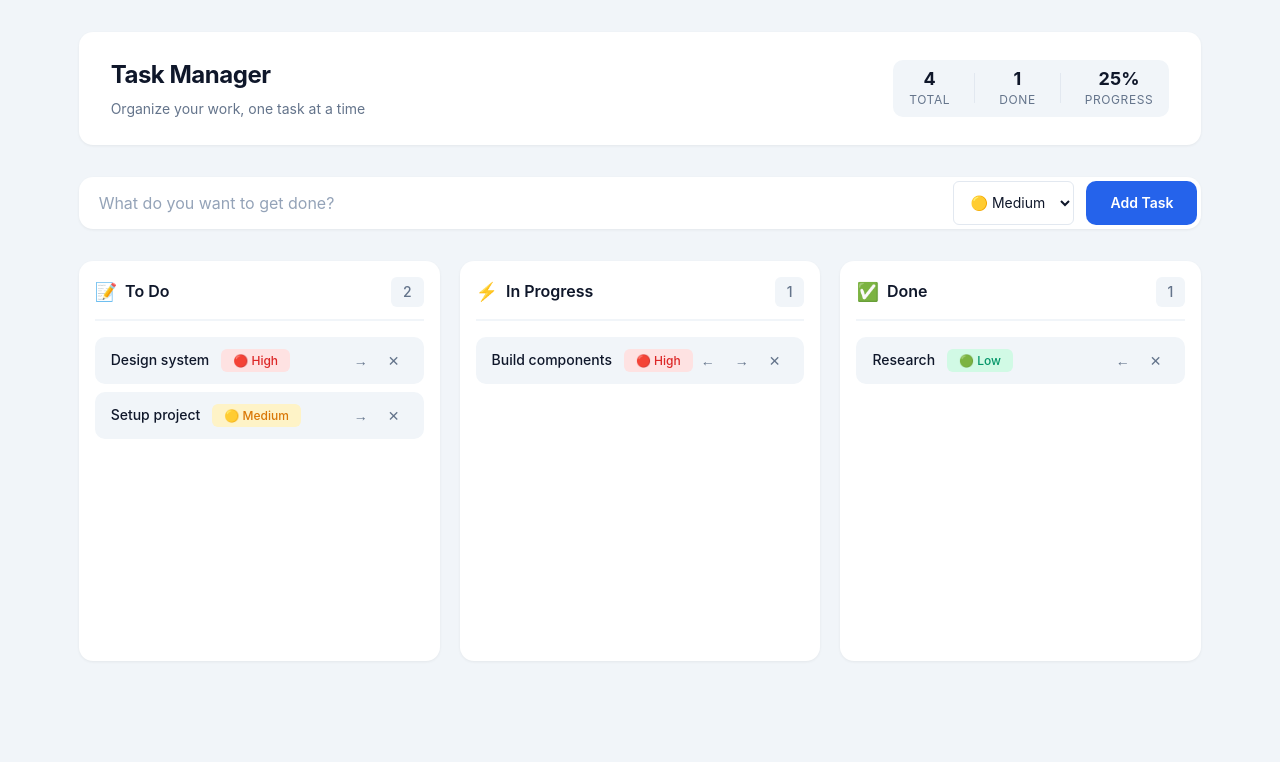
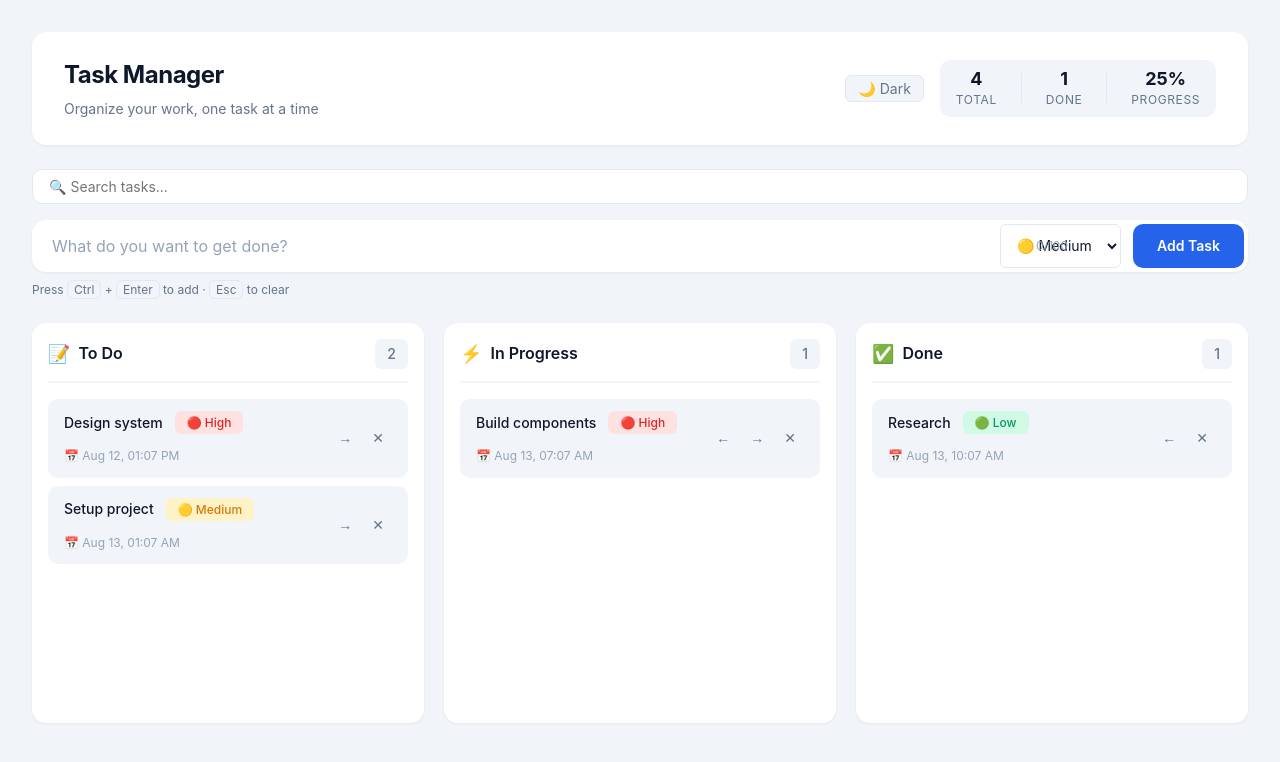
Before and after one commit to muthokaricky-alt/task-manager, a React (Vite) app: page / in a window 1280 px wide. Shown: the top 762 px of the page. Built offline with nearby package versions, Linux system fonts and the light colour scheme.

Commit message:
Add new features: search, dark mode, undo delete, keyboard shortcuts, edit titles, creation dates

```diff
--- a/src/App.css
+++ b/src/App.css
@@ -5,6 +5,17 @@
   padding: var(--spacing-8);
   background: var(--color-bg);
   min-height: 100vh;
+  transition: background var(--transition-base), color var(--transition-base);
+}
+
+/* ===== DARK MODE ===== */
+.app.dark {
+  --color-bg: #0f172a;
+  --color-bg-white: #1e293b;
+  --color-border: #334155;
+  --color-text: #f1f5f9;
+  --color-text-secondary: #94a3b8;
+  --color-text-light: #64748b;
 }
 
 /* ===== HEADER ===== */
@@ -12,11 +23,12 @@
   display: flex;
   justify-content: space-between;
   align-items: center;
-  margin-bottom: var(--spacing-8);
+  margin-bottom: var(--spacing-6);
   padding: var(--spacing-6) var(--spacing-8);
   background: var(--color-bg-white);
   border-radius: var(--radius-lg);
   box-shadow: 0 1px 3px rgba(0, 0, 0, 0.06);
+  transition: background var(--transition-base);
 }
 
 .header-left {
@@ -40,6 +52,24 @@
 .header-right {
   display: flex;
   align-items: center;
+  gap: var(--spacing-4);
+}
+
+/* ===== THEME TOGGLE ===== */
+.theme-toggle {
+  padding: var(--spacing-1) var(--spacing-3);
+  border: 1px solid var(--color-border);
+  border-radius: var(--radius-sm);
+  background: var(--color-bg);
+  color: var(--color-text-secondary);
+  cursor: pointer;
+  font-family: var(--font-family);
+  font-size: var(--font-size-sm);
+  transition: all var(--transition-fast);
+}
+
+.theme-toggle:hover {
+  background: var(--color-border);
 }
 
 /* ===== STATS BAR ===== */
@@ -50,6 +80,7 @@
   padding: var(--spacing-2) var(--spacing-4);
   background: var(--color-bg);
   border-radius: var(--radius-md);
+  transition: background var(--transition-base);
 }
 
 .stat-item {
@@ -78,9 +109,45 @@
   background: var(--color-border);
 }
 
+/* ===== SEARCH BAR ===== */
+.search-bar {
+  position: relative;
+  margin-bottom: var(--spacing-4);
+}
+
+.search-input {
+  width: 100%;
+  padding: var(--spacing-2) var(--spacing-4);
+  padding-right: 40px;
+  border: 1px solid var(--color-border);
+  border-radius: var(--radius-md);
+  background: var(--color-bg-white);
+  color: var(--color-text);
+  font-family: var(--font-family);
+  font-size: var(--font-size-sm);
+  transition: border-color var(--transition-fast);
+}
+
+.search-input:focus {
+  outline: none;
+  border-color: var(--color-primary);
+}
+
+.clear-search {
+  position: absolute;
+  right: 12px;
+  top: 50%;
+  transform: translateY(-50%);
+  background: none;
+  border: none;
+  color: var(--color-text-secondary);
+  cursor: pointer;
+  font-size: var(--font-size-sm);
+}
+
 /* ===== ADD TASK FORM ===== */
 .add-task {
-  margin-bottom: var(--spacing-8);
+  margin-bottom: var(--spacing-6);
 }
 
 .input-group {
@@ -90,9 +157,10 @@
   padding: var(--spacing-1);
   border-radius: var(--radius-lg);
   box-shadow: 0 1px 3px rgba(0, 0, 0, 0.06);
+  position: relative;
+  transition: background var(--transition-base);
 }
 
-/* Input field inside the group */
 .input-group .form-input {
   flex: 1;
   border: none;
@@ -101,13 +169,22 @@
   background: transparent;
   outline: none;
   font-family: var(--font-family);
+  color: var(--color-text);
 }
 
 .input-group .form-input::placeholder {
   color: var(--color-text-light);
 }
 
-/* Priority dropdown */
+.char-counter {
+  position: absolute;
+  right: 180px;
+  top: 50%;
+  transform: translateY(-50%);
+  font-size: var(--font-size-xs);
+  color: var(--color-text-light);
+}
+
 .input-group .priority-select {
   padding: var(--spacing-2) var(--spacing-3);
   border: 1px solid var(--color-border);
@@ -130,7 +207,49 @@
   white-space: nowrap;
 }
 
-/* ===== KANBAN BOARD ===== */
+.keyboard-hint {
+  margin-top: var(--spacing-2);
+  font-size: var(--font-size-xs);
+  color: var(--color-text-secondary);
+}
+
+.keyboard-hint kbd {
+  padding: 1px 6px;
+  border: 1px solid var(--color-border);
+  border-radius: var(--radius-sm);
+  background: var(--color-bg);
+  font-family: var(--font-family);
+  font-size: var(--font-size-xs);
+}
+
+/* ===== UNDO NOTIFICATION ===== */
+.undo-notification {
+  display: flex;
+  justify-content: space-between;
+  align-items: center;
+  padding: var(--spacing-3) var(--spacing-4);
+  margin-bottom: var(--spacing-4);
+  background: var(--color-bg-white);
+  border: 1px solid var(--color-border);
+  border-radius: var(--radius-md);
+  box-shadow: 0 4px 12px rgba(0, 0, 0, 0.08);
+  animation: slideIn 0.3s cubic-bezier(0.4, 0, 0.2, 1);
+}
+
+.undo-btn {
+  background: none;
+  border: none;
+  color: var(--color-primary);
+  cursor: pointer;
+  font-weight: 600;
+  font-family: var(--font-family);
+}
+
+.undo-btn:hover {
+  text-decoration: underline;
+}
+
+/* ===== BOARD ===== */
 .board {
   display: grid;
   grid-template-columns: repeat(3, 1fr);
@@ -144,7 +263,7 @@
   padding: var(--spacing-4);
   min-height: 400px;
   box-shadow: 0 1px 3px rgba(0, 0, 0, 0.06);
-  transition: box-shadow var(--transition-base);
+  transition: all var(--transition-base);
 }
 
 .column:hover {
@@ -176,7 +295,6 @@
   color: var(--color-text);
 }
 
-/* Task count badge */
 .task-count {
   font-size: var(--font-size-sm);
   font-weight: 500;
@@ -227,6 +345,32 @@
   color: var(--color-text);
   font-weight: 500;
   word-break: break-word;
+  cursor: pointer;
+}
+
+.task-title:hover {
+  color: var(--color-primary);
+}
+
+.task-edit-input {
+  padding: 2px 8px;
+  border: 2px solid var(--color-primary);
+  border-radius: var(--radius-sm);
+  background: var(--color-bg-white);
+  font-family: var(--font-family);
+  font-size: var(--font-size-sm);
+  color: var(--color-text);
+  min-width: 120px;
+}
+
+.task-edit-input:focus {
+  outline: none;
+}
+
+.task-date {
+  font-size: var(--font-size-xs);
+  color: var(--color-text-light);
+  white-space: nowrap;
 }
 
 /* ===== PRIORITY BADGES ===== */
@@ -260,6 +404,22 @@
 .priority-low {
   background: #d1fae5;
   color: #059669;
+}
+
+/* Dark mode priority badges */
+.app.dark .priority-high {
+  background: #7f1d1d;
+  color: #fca5a5;
+}
+
+.app.dark .priority-medium {
+  background: #78350f;
+  color: #fcd34d;
+}
+
+.app.dark .priority-low {
+  background: #064e3b;
+  color: #6ee7b7;
 }
 
 /* ===== TASK ACTION BUTTONS ===== */
@@ -393,7 +553,6 @@
   animation: pulse 1.5s ease-in-out infinite;
 }
 
-/* Skeleton animation */
 @keyframes pulse {
   0%, 100% { opacity: 1; }
   50% { opacity: 0.5; }
@@ -424,7 +583,6 @@
     padding: var(--spacing-4);
   }
 
-  /* Stack header on mobile */
   .app-header {
     flex-direction: column;
     align-items: flex-start;
@@ -434,9 +592,9 @@
 
   .header-right {
     width: 100%;
+    flex-wrap: wrap;
   }
 
-  /* Full-width stats */
   .stats {
     width: 100%;
     justify-content: space-around;
@@ -447,12 +605,10 @@
     display: none;
   }
 
-  /* Single column board on mobile */
   .board {
     grid-template-columns: 1fr;
   }
 
-  /* Stack form inputs on mobile */
   .input-group {
     flex-direction: column;
     background: transparent;
@@ -467,6 +623,10 @@
     padding: var(--spacing-3);
   }
 
+  .char-counter {
+    display: none;
+  }
+
   .input-group .priority-select {
     width: 100%;
     padding: var(--spacing-3);
@@ -476,8 +636,12 @@
     width: 100%;
   }
 
-  /* Wrap task content on mobile */
   .task-content {
     flex-wrap: wrap;
   }
+
+  .task-date {
+    font-size: var(--font-size-xs);
+    width: 100%;
+  }
 }
--- a/src/App.jsx
+++ b/src/App.jsx
@@ -1,4 +1,4 @@
-import React, { useState, useEffect } from 'react'
+import React, { useState, useEffect, useRef } from 'react'
 import './App.css'
 
 function App() {
@@ -10,12 +10,34 @@ function App() {
   const [newTaskPriority, setNewTaskPriority] = useState('medium')
   const [loading, setLoading] = useState(true)
 
+  // State for undo feature
+  const [deletedTask, setDeletedTask] = useState(null)
+  const [showUndo, setShowUndo] = useState(false)
+
+  // State for search
+  const [searchTerm, setSearchTerm] = useState('')
+
+  // State for dark mode
+  const [darkMode, setDarkMode] = useState(false)
+
+  // State for editing
+  const [editingTask, setEditingTask] = useState(null)
+
+  // Ref for input focus
+  const inputRef = useRef(null)
+
   // Load tasks from localStorage on mount
   useEffect(() => {
-    const stored = localStorage.getItem('tasks')
-    if (stored) {
+    const storedTasks = localStorage.getItem('tasks')
+    const storedTheme = localStorage.getItem('darkMode')
+
+    if (storedTheme) {
+      setDarkMode(JSON.parse(storedTheme))
+    }
+
+    if (storedTasks) {
       try {
-        setTasks(JSON.parse(stored))
+        setTasks(JSON.parse(storedTasks))
       } catch {
         setTasks({ todo: [], inProgress: [], done: [] })
       }
@@ -23,14 +45,14 @@ function App() {
       // Seed data for first-time users
       setTasks({
         todo: [
-          { id: '1', title: 'Design system', priority: 'high' },
-          { id: '2', title: 'Setup project', priority: 'medium' }
+          { id: '1', title: 'Design system', priority: 'high', createdAt: Date.now() - 86400000 },
+          { id: '2', title: 'Setup project', priority: 'medium', createdAt: Date.now() - 43200000 }
         ],
         inProgress: [
-          { id: '3', title: 'Build components', priority: 'high' }
+          { id: '3', title: 'Build components', priority: 'high', createdAt: Date.now() - 21600000 }
         ],
         done: [
-          { id: '4', title: 'Research', priority: 'low' }
+          { id: '4', title: 'Research', priority: 'low', createdAt: Date.now() - 10800000 }
         ]
       })
     }
@@ -44,29 +66,64 @@ function App() {
     }
   }, [tasks, loading])
 
+  // Save dark mode preference
+  useEffect(() => {
+    localStorage.setItem('darkMode', JSON.stringify(darkMode))
+    if (darkMode) {
+      document.body.classList.add('dark')
+    } else {
+      document.body.classList.remove('dark')
+    }
+  }, [darkMode])
+
   // Add a new task to the "To Do" column
   const addTask = () => {
     if (!newTask.trim()) return
     const task = {
       id: Date.now().toString(),
       title: newTask.trim(),
-      priority: newTaskPriority
+      priority: newTaskPriority,
+      createdAt: Date.now()
     }
     setTasks(prev => ({
       ...prev,
       todo: [...prev.todo, task]
     }))
-    // Reset form fields
     setNewTask('')
     setNewTaskPriority('medium')
+    inputRef.current?.focus()
   }
 
-  // Delete a task from any column
+  // Delete a task from any column with undo support
   const deleteTask = (column, id) => {
+    const taskToDelete = tasks[column].find(t => t.id === id)
+    if (!taskToDelete) return
+
+    setDeletedTask({ column, task: taskToDelete })
+    setShowUndo(true)
+
     setTasks(prev => ({
       ...prev,
       [column]: prev[column].filter(t => t.id !== id)
     }))
+
+    // Auto-hide undo notification after 5 seconds
+    setTimeout(() => {
+      setShowUndo(false)
+      setDeletedTask(null)
+    }, 5000)
+  }
+
+  // Undo the last deleted task
+  const undoDelete = () => {
+    if (!deletedTask) return
+    const { column, task } = deletedTask
+    setTasks(prev => ({
+      ...prev,
+      [column]: [...prev[column], task]
+    }))
+    setShowUndo(false)
+    setDeletedTask(null)
   }
 
   // Move a task from one column to another
@@ -88,6 +145,18 @@ function App() {
         task.id === id ? { ...task, priority: newPriority } : task
       )
     }))
+  }
+
+  // Edit task title inline
+  const editTaskTitle = (column, id, newTitle) => {
+    if (!newTitle.trim()) return
+    setTasks(prev => ({
+      ...prev,
+      [column]: prev[column].map(task =>
+        task.id === id ? { ...task, title: newTitle.trim() } : task
+      )
+    }))
+    setEditingTask(null)
   }
 
   // Column definitions with icons
@@ -119,10 +188,46 @@ function App() {
     return priorities[nextIndex]
   }
 
+  // Helper: Format date
+  const formatDate = (timestamp) => {
+    return new Date(timestamp).toLocaleDateString('en-US', {
+      month: 'short',
+      day: 'numeric',
+      hour: '2-digit',
+      minute: '2-digit'
+    })
+  }
+
+  // Filter tasks based on search term
+  const getFilteredTasks = (columnTasks) => {
+    if (!searchTerm.trim()) return columnTasks
+    return columnTasks.filter(task =>
+      task.title.toLowerCase().includes(searchTerm.toLowerCase())
+    )
+  }
+
+  // Keyboard shortcuts
+  useEffect(() => {
+    const handleKeyDown = (e) => {
+      // Ctrl + Enter to add task
+      if ((e.ctrlKey || e.metaKey) && e.key === 'Enter') {
+        e.preventDefault()
+        addTask()
+      }
+      // Escape to clear input
+      if (e.key === 'Escape') {
+        setNewTask('')
+        inputRef.current?.blur()
+      }
+    }
+    document.addEventListener('keydown', handleKeyDown)
+    return () => document.removeEventListener('keydown', handleKeyDown)
+  }, [addTask])
+
   // Show loading skeletons while data loads
   if (loading) {
     return (
-      <div className="app">
+      <div className={`app ${darkMode ? 'dark' : ''}`}>
         <div className="skeleton-header" />
         <div className="skeleton-stats" />
         <div className="skeleton-board">
@@ -135,7 +240,7 @@ function App() {
   }
 
   return (
-    <div className="app">
+    <div className={`app ${darkMode ? 'dark' : ''}`}>
       {/* Header with title and stats */}
       <header className="app-header">
         <div className="header-left">
@@ -143,6 +248,13 @@ function App() {
           <p className="app-subtitle">Organize your work, one task at a time</p>
         </div>
         <div className="header-right">
+          <button
+            className="theme-toggle"
+            onClick={() => setDarkMode(!darkMode)}
+            title="Toggle dark mode"
+          >
+            {darkMode ? '☀️ Light' : '🌙 Dark'}
+          </button>
           <div className="stats">
             <span className="stat-item">
               <span className="stat-number">{totalTasks}</span>
@@ -162,17 +274,39 @@ function App() {
         </div>
       </header>
 
+      {/* Search bar */}
+      <div className="search-bar">
+        <input
+          type="text"
+          className="search-input"
+          placeholder="🔍 Search tasks..."
+          value={searchTerm}
+          onChange={(e) => setSearchTerm(e.target.value)}
+        />
+        {searchTerm && (
+          <button
+            className="clear-search"
+            onClick={() => setSearchTerm('')}
+          >
+            ✕
+          </button>
+        )}
+      </div>
+
       {/* Add task form */}
       <div className="add-task">
         <div className="input-group">
           <input
+            ref={inputRef}
             type="text"
             className="form-input"
             placeholder="What do you want to get done?"
             value={newTask}
             onChange={(e) => setNewTask(e.target.value)}
             onKeyDown={(e) => e.key === 'Enter' && addTask()}
+            maxLength={100}
           />
+          <span className="char-counter">{newTask.length}/100</span>
           <select
             className="priority-select"
             value={newTaskPriority}
@@ -186,7 +320,18 @@ function App() {
             Add Task
           </button>
         </div>
+        <div className="keyboard-hint">
+          Press <kbd>Ctrl</kbd> + <kbd>Enter</kbd> to add · <kbd>Esc</kbd> to clear
         </div>
+      </div>
+
+      {/* Undo notification */}
+      {showUndo && (
+        <div className="undo-notification">
+          <span>Task deleted</span>
+          <button onClick={undoDelete} className="undo-btn">↩️ Undo</button>
+        </div>
+      )}
 
       {/* Kanban board with 3 columns */}
       <div className="board">
@@ -198,24 +343,53 @@ function App() {
                 <span className="column-icon">{col.icon}</span>
                 <h2>{col.title}</h2>
               </div>
-              <span className="task-count">{tasks[col.id]?.length || 0}</span>
+              <span className="task-count">{getFilteredTasks(tasks[col.id] || []).length}</span>
             </div>
 
             {/* Task list for this column */}
             <div className="task-list">
-              {tasks[col.id]?.length === 0 ? (
+              {getFilteredTasks(tasks[col.id] || []).length === 0 ? (
                 // Empty state
                 <div className="empty-state">
                   <span className="empty-icon">📭</span>
-                  <p>No tasks here</p>
+                  <p>{searchTerm ? 'No matching tasks' : 'No tasks here'}</p>
                 </div>
               ) : (
                 // Render each task
-                tasks[col.id]?.map(task => (
+                getFilteredTasks(tasks[col.id] || []).map(task => {
+                  const isEditing = editingTask?.id === task.id && editingTask?.column === col.id
+
+                  return (
                     <div key={task.id} className="task-card">
                       <div className="task-content">
-                      <span className="task-title">{task.title}</span>
-                      {/* Clickable priority badge to toggle */}
+                        {isEditing ? (
+                          <input
+                            type="text"
+                            className="task-edit-input"
+                            defaultValue={task.title}
+                            onKeyDown={(e) => {
+                              if (e.key === 'Enter') {
+                                editTaskTitle(col.id, task.id, e.target.value)
+                              }
+                              if (e.key === 'Escape') {
+                                setEditingTask(null)
+                              }
+                            }}
+                            onBlur={(e) => {
+                              editTaskTitle(col.id, task.id, e.target.value)
+                            }}
+                            autoFocus
+                            maxLength={100}
+                          />
+                        ) : (
+                          <span
+                            className="task-title"
+                            onDoubleClick={() => setEditingTask({ id: task.id, column: col.id })}
+                            title="Double-click to edit"
+                          >
+                            {task.title}
+                          </span>
+                        )}
                         <button
                           className={`priority-badge priority-${task.priority}`}
                           onClick={() => {
@@ -226,6 +400,9 @@ function App() {
                         >
                           {getPriorityLabel(task.priority)}
                         </button>
+                        <span className="task-date" title={formatDate(task.createdAt)}>
+                          📅 {formatDate(task.createdAt)}
+                        </span>
                       </div>
                       {/* Task action buttons */}
                       <div className="task-actions">
@@ -264,7 +441,8 @@ function App() {
                         </button>
                       </div>
                     </div>
-                ))
+                  )
+                })
               )}
             </div>
           </div>
```
Lines whose indentation alone changed are shown as unchanged.
